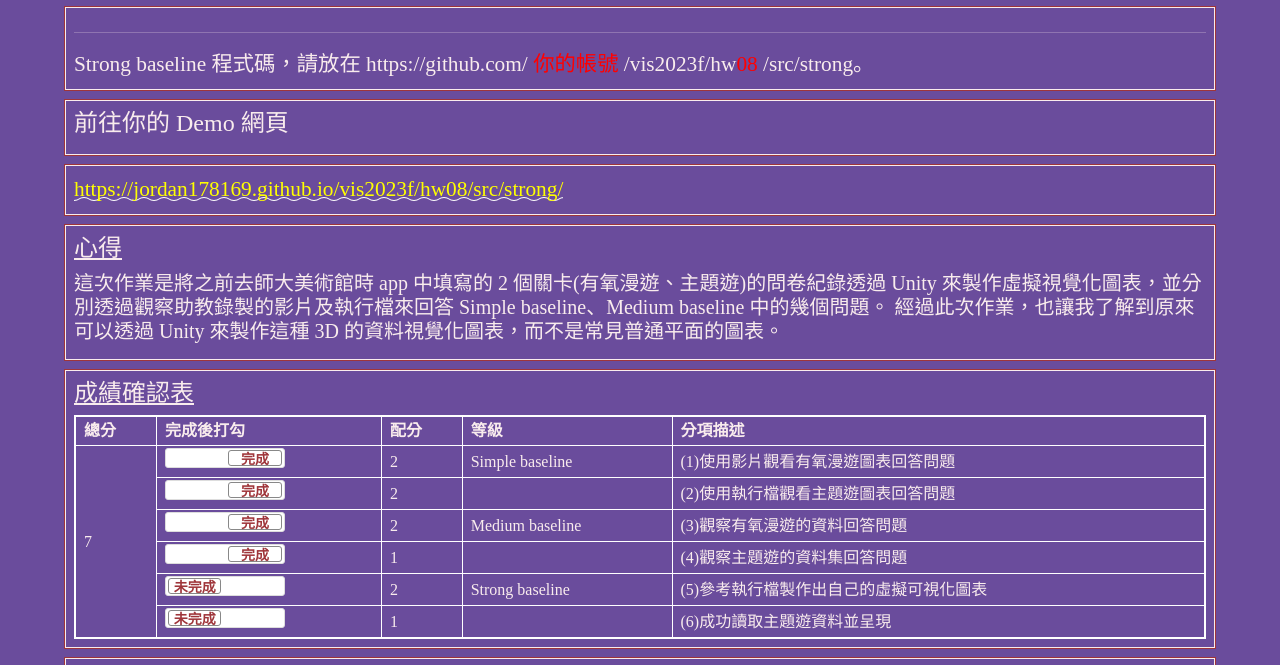
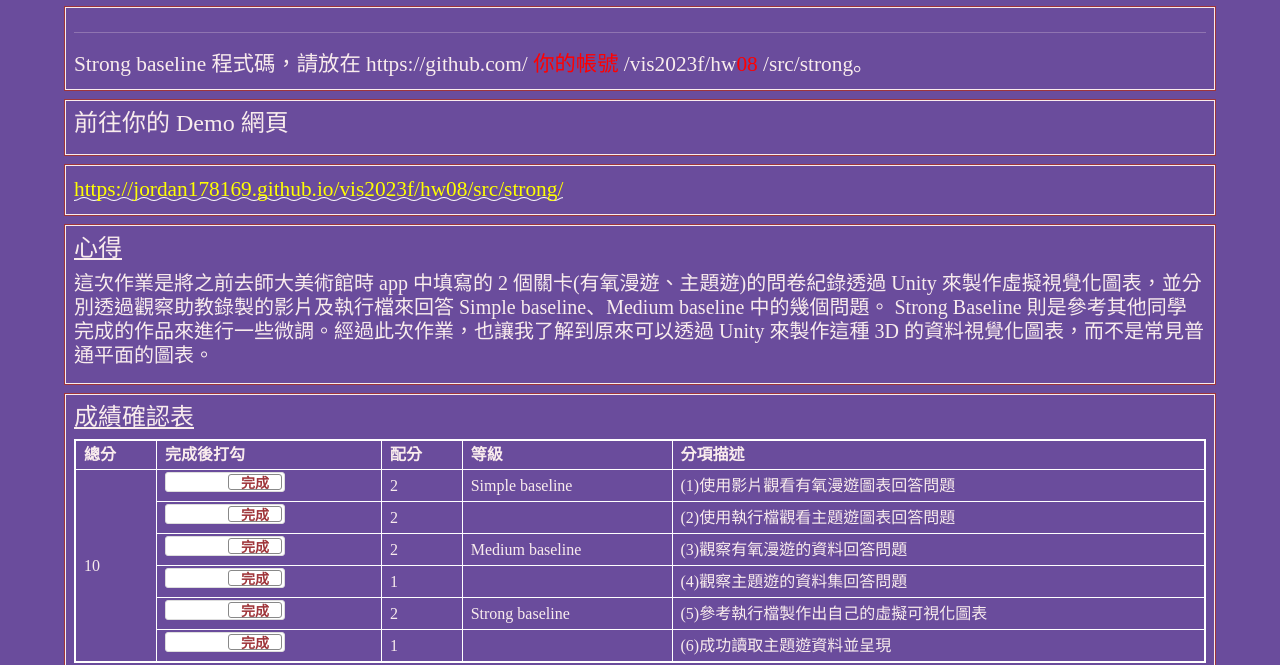
Before and after one commit to jordan178169/vis2023f, a plain HTML site: page hw08/index.html in a window 1280 px wide. Shown: the part 86-751 px from the top of the page. Drawn offline with nearby package versions, Linux system fonts and the light colour scheme.

Commit message:
Add files via upload

```diff
--- a/hw08/index.html
+++ b/hw08/index.html
@@ -240,7 +240,7 @@
       <h4><u>心得</u></h4>
       <h5>
         這次作業是將之前去師大美術館時 app 中填寫的 2 個關卡(有氧漫遊、主題遊)的問卷紀錄透過 Unity 來製作虛擬視覺化圖表，並分別透過觀察助教錄製的影片及執行檔來回答 Simple baseline、Medium baseline 中的幾個問題。
-        經過此次作業，也讓我了解到原來可以透過 Unity 來製作這種 3D 的資料視覺化圖表，而不是常見普通平面的圖表。
+        Strong Baseline 則是參考其他同學完成的作品來進行一些微調。經過此次作業，也讓我了解到原來可以透過 Unity 來製作這種 3D 的資料視覺化圖表，而不是常見普通平面的圖表。
     </div>
   </div>
 
@@ -302,7 +302,7 @@
               type="checkbox"
               class="flipswitch"
               id="myCheckbox5"
-              unchecked
+              checked
             >
           </td>
           <td id="m5">2</td>
@@ -315,7 +315,7 @@
               type="checkbox"
               class="flipswitch"
               id="myCheckbox6"
-              unchecked
+              checked
             >
           </td>
           <td id="m6">1</td>
```
